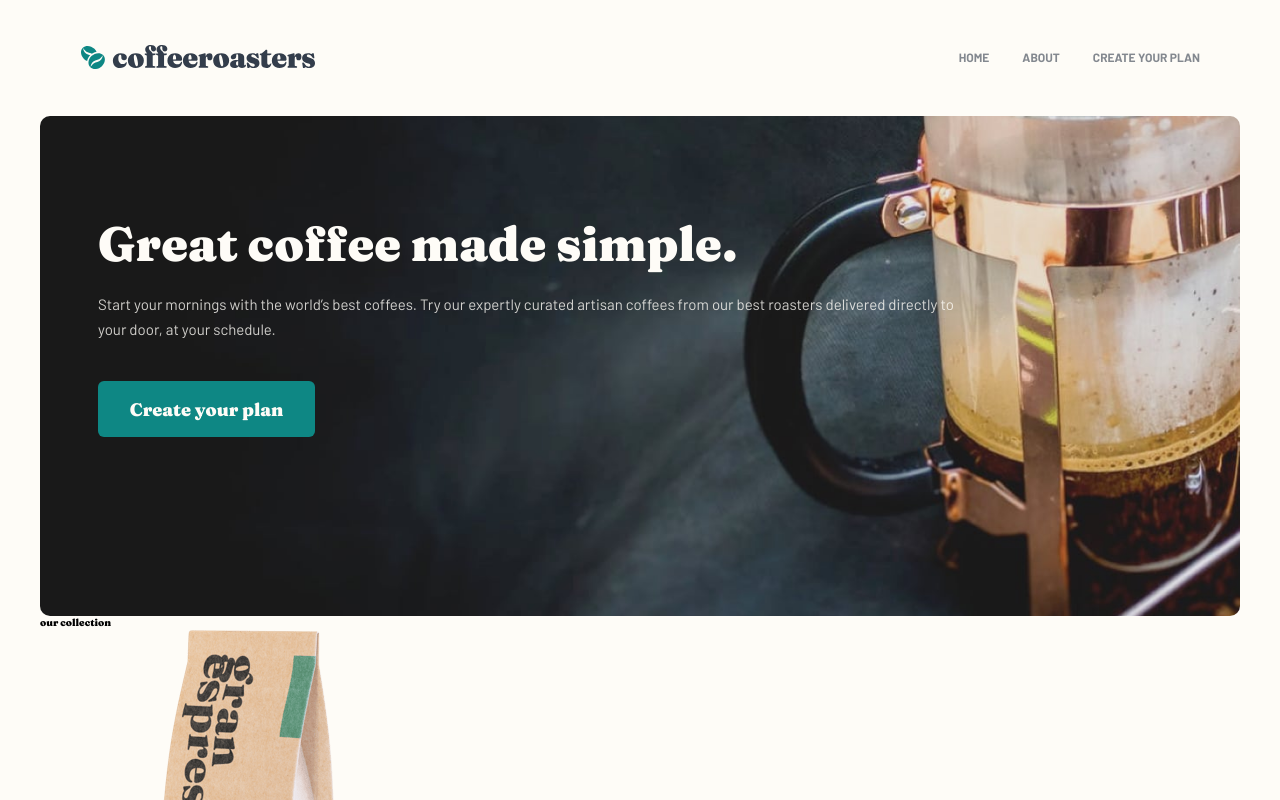
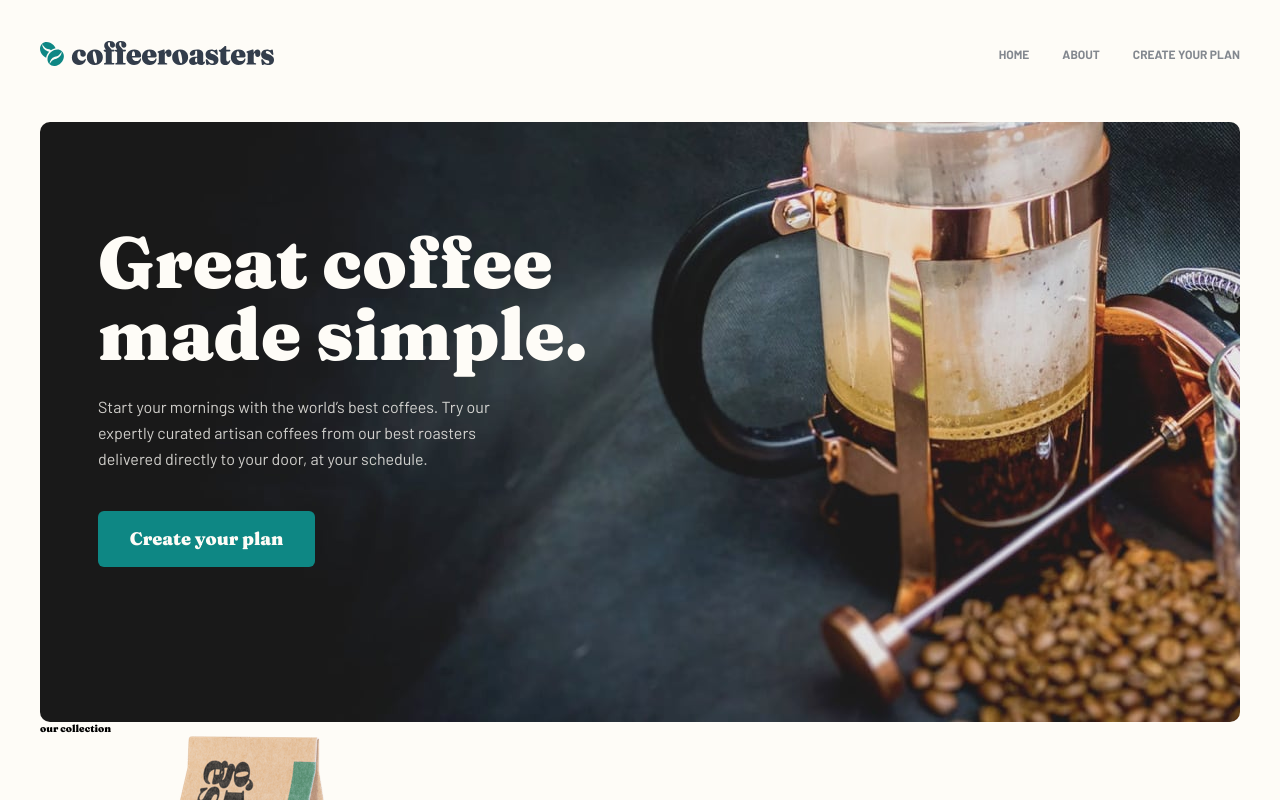
Before and after one commit to Alexandre-st/CoffeeRoasters, a React (Create React App) app: page / in a window 1280 px wide. Shown: the top 800 px of the page. Built offline with nearby package versions, Linux system fonts and the light colour scheme.

Commit message:
Hero structure and design are done

```diff
--- a/src/pages/Home.js
+++ b/src/pages/Home.js
@@ -1,3 +1,4 @@
+import { Link } from 'react-router-dom';
 import Coffee from "../components/Coffee";
 import Feature from "../components/Feature";
 import Step from "../components/Step";
@@ -6,14 +7,16 @@ const Home = () => {
 
   return (
     <main className="main">
-      <section className="hero">
+      <section className="home">
         <div className="hero-content">
           <h1 className="hero-content-title">Great coffee made simple.</h1>
           <p className="hero-content-text">
             Start your mornings with the world’s best coffees. Try our expertly curated artisan coffees from our best roasters delivered directly to your door, at your schedule.
           </p>
           <button className="button">
-            Create your plan
+            <Link to="/plan">
+              Create your plan
+            </Link>
           </button>
         </div>
       </section>
--- a/src/styles/base/_base.scss
+++ b/src/styles/base/_base.scss
@@ -19,6 +19,11 @@ button {
   font-family: "Fraunces", serif;
 }
 
+.main {
+  max-width: 144rem;
+  margin: 0 auto;
+}
+
 button {
   font-size: 1.8rem;
   background-color: $dark-cyan;
--- a/src/styles/layouts/_header.scss
+++ b/src/styles/layouts/_header.scss
@@ -3,19 +3,19 @@
 @use "../abstract/colors" as *;
 
 .header {
+  padding: 3.2rem 2.4rem 4rem 2.4rem;
+
+  @include mq(tablet) {
+    padding: 4rem 4rem 5.3rem 3.9em;
+  }
+
   &-container {
     display: flex;
     justify-content: space-between;
     align-items: center;
-    padding: 3.2rem 2.4rem 4rem 2.4rem;
 
-    @include mq(tablet) {
-      padding: 4rem 4rem 5.3rem 3.9em;
-    }
-
-    @include mq(tablet-large) {
+    @include mq(laptop) {
       max-width: 128rem;
-      padding: 4.35rem 8rem 4.4rem 8rem;
       margin: auto;
     }
   }
--- a/src/styles/pages/_home.scss
+++ b/src/styles/pages/_home.scss
@@ -10,7 +10,7 @@
   }
 }
 
-.hero {
+.home {
   background-image: url(../../assets/home/mobile/image-hero-coffeepress.jpg);
   background-size: cover;
   background-repeat: no-repeat;
@@ -21,14 +21,28 @@
     background-image: url(../../assets/home/tablet/image-hero-coffeepress.jpg);
   }
 
+  @include mq(laptop) {
+    background-image: url(../../assets/home/desktop/image-hero-coffeepress.jpg);
+    height: 60rem;
+    max-width: 128rem;
+    margin: 0 auto;
+  }
+}
+
+// I hope the design fit for the other pages
+.hero {
   &-content {
     padding: 10rem 2.4rem;
+    text-align: center;
     color: $light-cream;
-    text-align: center;
 
     @include mq(tablet) {
       padding: 10.4rem 27.3rem 10.4rem 5.8rem;
       text-align: left;
+    }
+
+    @include mq(laptop) {
+      width: 493px;
     }
 
     &-title {
@@ -39,6 +53,12 @@
         font-size: 4.8rem;
         line-height: 4.8rem;
       }
+
+      @include mq(laptop) {
+        font-size: 7.2rem;
+        line-height: 7.2rem;
+        width: 49.3rem;
+      }
     }
 
     &-text {
@@ -47,8 +67,12 @@
       line-height: 2.5rem;
       font-weight: 400;
       opacity: 0.8;
+
+      @include mq(laptop) {
+        font-size: 1.6rem;
+        line-height: 2.6rem;
+        width: 44rem;
+      }
     }
   }
 }
-
-// Need to finish the desktop design for the hero
--- a/src/styles/variables/_mixins.scss
+++ b/src/styles/variables/_mixins.scss
@@ -10,12 +10,12 @@
       @content;
     }
   }
-  @if $breakpoint == tablet-large {
+  @if $breakpoint == laptop {
     @media (min-width: 1024px) {
       @content;
     }
   }
-  @if $breakpoint == desktop-large {
+  @if $breakpoint == desktop {
     @media (min-width: 1760px) {
       @content;
     }
```
